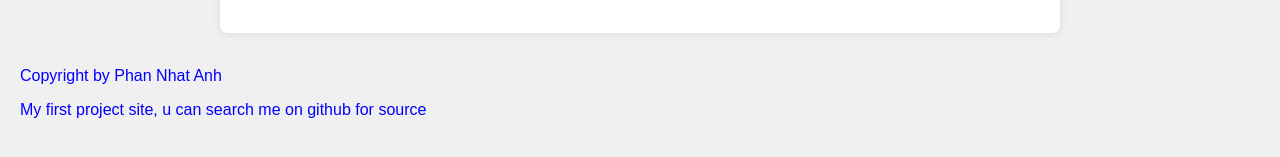
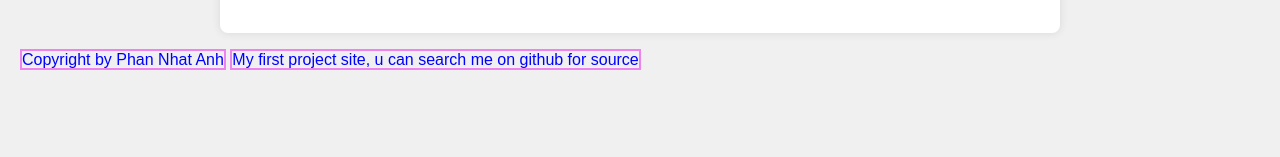
Before and after one commit to Sheleyyy101/Sheleyyy101.github.io, a plain HTML site: page MyFirstHTML.html in a window 1280 px wide. Shown: the part 1095-1252 px from the top of the page. After the commit the page ends 1202 px from the top, so only its background shows below. Drawn offline with Linux system fonts and the light colour scheme.

Commit message:
Update MyFirstHTML.html

```diff
--- a/MyFirstHTML.html
+++ b/MyFirstHTML.html
@@ -17,7 +17,6 @@
             padding: 20px;
         }
         test2 {
-            border: 2px solid Violet
             text-align: center;
             color: cyan;
         }
@@ -38,6 +37,11 @@
         }
         p {
             color: blue;
+        }
+        p2 {
+            color: blue;
+            text-align: center;
+            border: 2px solid Violet;
         }
         .center {
             text-align: center;
@@ -82,8 +86,8 @@
 </body>
     <test1>
     <div class="test2">
-          <p>Copyright by Phan Nhat Anh</p>
-          <p>My first project site, u can search me on github for source</p>
+          <p2>Copyright by Phan Nhat Anh</p2>
+          <p2>My first project site, u can search me on github for source</p2>
     </div>
     </test1>
 </html>
```
